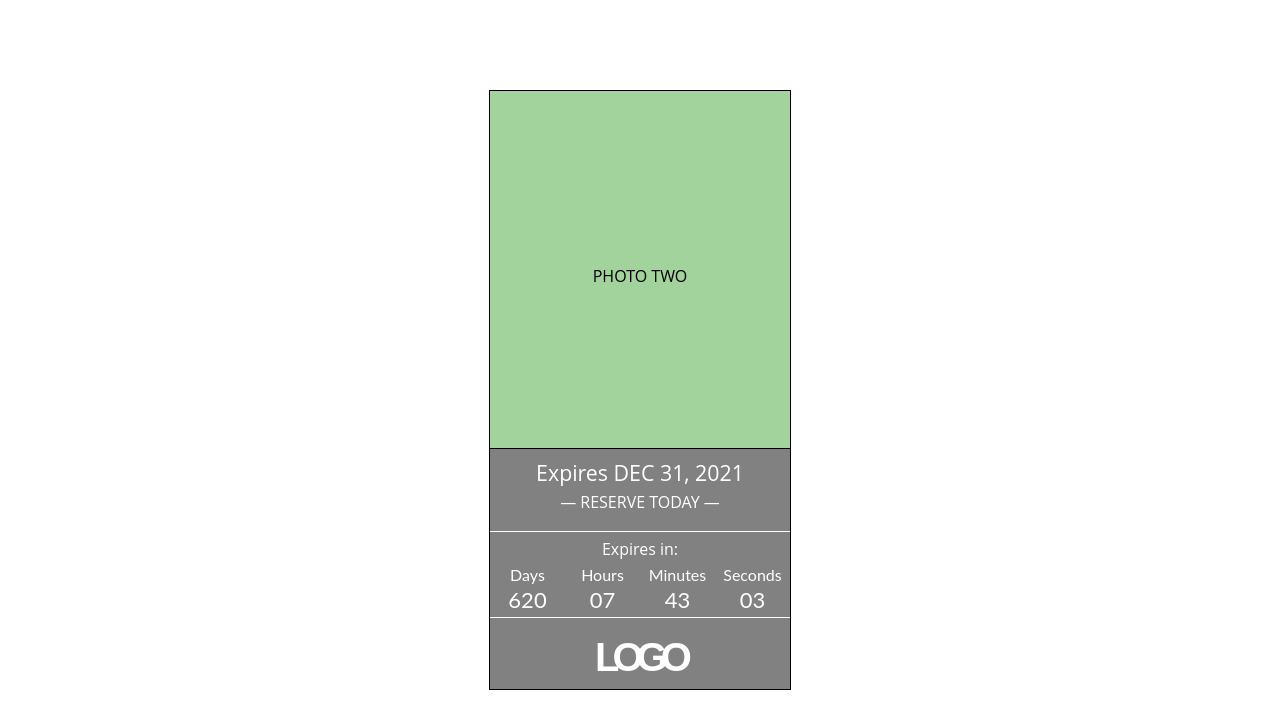
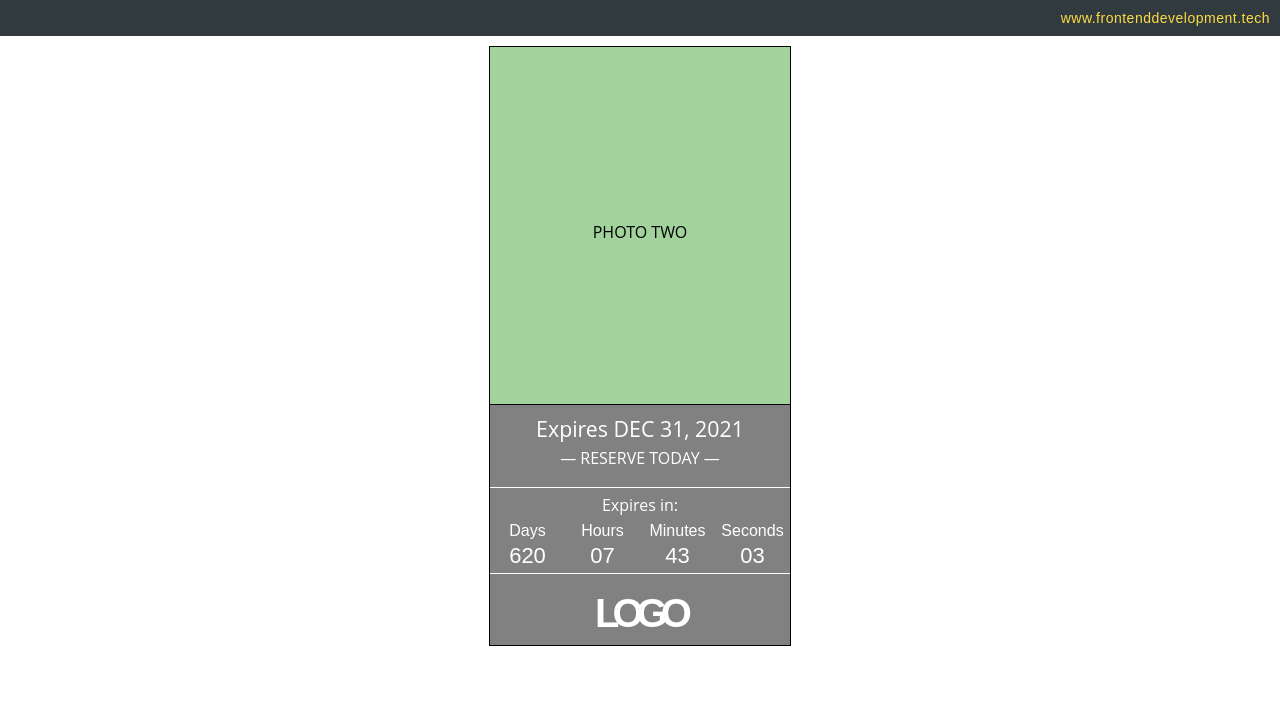
Before and after one commit to eastcoastdeveloper/banner-template, an Angular app: page / in a window 1280 px wide. Shown: the top 728 px of the page. Built offline with nearby package versions, Linux system fonts and the light colour scheme.

Commit message:
4 files modified

```diff
--- a/src/app/app.component.html
+++ b/src/app/app.component.html
@@ -1,3 +1,5 @@
+<a class="website" href="https://frontenddevelopment.tech/" target="_blank">www.frontenddevelopment.tech</a>
+
 <div class="project-height">
   <div id="bannerWrapper">
     <div class="imgOne">
--- a/src/app/app.component.scss
+++ b/src/app/app.component.scss
@@ -120,7 +120,7 @@
   width: 300px;
   height: 598px;
   border: 1px solid black;
-  margin: auto;
+  margin: 10px auto 0 auto;
   color: white;
   position: relative;
   overflow: hidden;
--- a/src/app/countdown/countdown.component.scss
+++ b/src/app/countdown/countdown.component.scss
@@ -2,9 +2,9 @@
   .description,
   .times {
     display: flex;
+    font-family: sans-serif;
     > p {
       width: 25%;
-      font-family: Lato;
       margin: 10px 0 0 0;
       text-align: center;
     }
--- a/src/styles.css
+++ b/src/styles.css
@@ -1 +1,15 @@
-/* Add application styles & imports to this file! */
+html, body {
+  margin: 0;
+  padding: 0;
+}
+.website {
+  font: normal 14px sans-serif;
+  letter-spacing: .5px;
+  display: block;
+  cursor: pointer;
+  background-color: #313b3f;
+  color: #fcdb42;
+  padding: 10px;
+  text-decoration: none;
+  text-align: right;
+}
```
